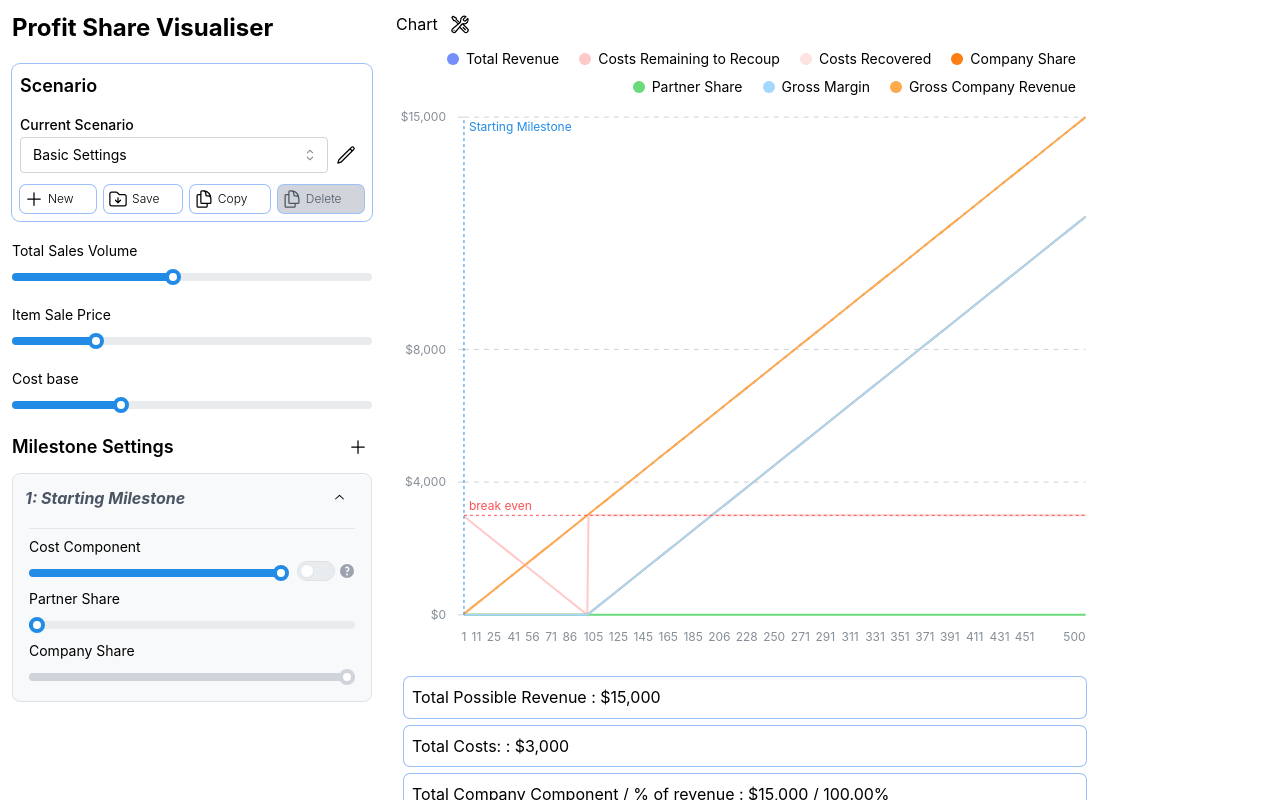
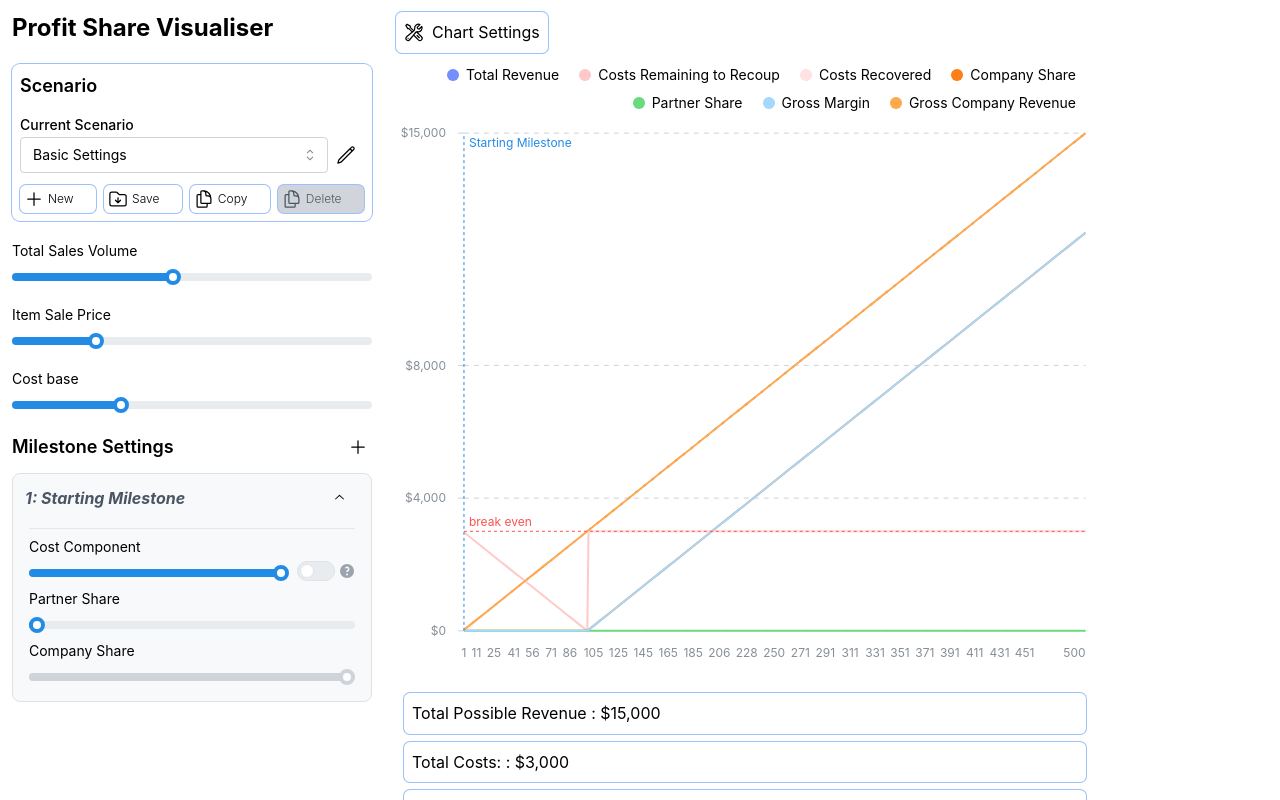
Before and after one commit to bentron2000/profit-share-tool, a Next.js app: page / in a window 1280 px wide. Built offline with nearby package versions, Linux system fonts and the light colour scheme.

Commit message:
Update readme

```diff
--- a/src/Components/ChartSettings.tsx
+++ b/src/Components/ChartSettings.tsx
@@ -9,7 +9,10 @@ export function ChartSettings() {
   return (
     <Menu closeOnClickOutside closeOnItemClick={false}>
       <Menu.Target>
-        <WrenchScrewdriverIcon className='w-5' />
+        <div className='inline-flex flex-row gap-2 rounded-md p-2 ring-1'>
+          <WrenchScrewdriverIcon className='w-5' />
+          Chart Settings
+        </div>
       </Menu.Target>
       <Menu.Dropdown>
         <Menu.Label>Settings</Menu.Label>
--- a/src/app/@chart/page.tsx
+++ b/src/app/@chart/page.tsx
@@ -24,10 +24,7 @@ export default function ChartPage() {
 
   return (
     <div className='p-3'>
-      <div className='flex gap-3'>
-        Chart
-        <ChartSettings />
-      </div>
+      <ChartSettings />
       <div className='flex w-4/5 flex-col gap-8 p-2'>
         <ResponsiveContainer height={'75vh'}>
           <LineChart
```
Also changed, not shown: 1 other file (tests, documents, lock files or other folders).
